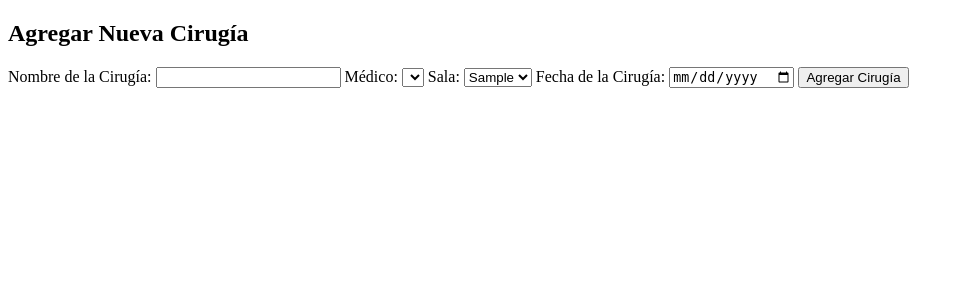
After one commit to Erickdes/hospital, a PHP site: page /frontend/views/agregar_cirugia.php in a window 1280 px wide. The commit adds this page. Shown: the top 300 px of the page, without its empty margins (0-964 px from the left). Run offline with PHP 8.4, Linux system fonts and the light colour scheme; tables that the repository leaves empty or names only in its code hold one stand-in row (values such as "Sample post"); lists and menus that the app fills with data are empty.

Commit message:
Tercer avance, permite modificar, cancelar y agregar cirugiias, que se muestran en la tabla

```diff
--- a/proyts_2/backend/config/db.php
+++ b/proyts_2/backend/config/db.php
@@ -1,6 +1,6 @@
 <?php
 $host = 'localhost:3308';
-$db = 'hospital_3';
+$db = 'hospital_1';
 $user = 'root';
 $pass = '';
 
--- /dev/null
+++ b/proyts_2/frontend/js/agregar_cirugia.js
@@ -0,0 +1,44 @@
+document.addEventListener("DOMContentLoaded", function () {
+    const form = document.getElementById('agregarCirugia');
+    if (!form) {
+        console.error("No se encontró el formulario agregarCirugia");
+        return;
+    }
+
+    form.addEventListener('submit', function(event) {
+        event.preventDefault();
+
+        let nombreCirugia = document.getElementById('nombre_cirugia').value;
+        let idMedico = document.getElementById('medico').value;
+        let idSala = document.getElementById('sala').value;
+        let fecha = document.getElementById('fecha').value;
+
+        if (!nombreCirugia || !idMedico || !idSala || !fecha) {
+            alert("Todos los campos son obligatorios.");
+            return;
+        }
+
+        // Crear el objeto FormData para enviar los datos
+        let formData = new FormData();
+        formData.append("nombre_cirugia", nombreCirugia);
+        formData.append("id_medico", idMedico);
+        formData.append("id_sala", idSala);
+        formData.append("fecha", fecha);
+
+        // Enviar la solicitud con método POST a través de fetch
+        fetch('../../backend/controllers/agregar_cirugia.php', {
+            method: 'POST',
+            body: formData
+        })
+        .then(response => response.json())
+        .then(data => {
+            if (data.success) {
+                alert("Cirugía agregada correctamente.");
+                window.location.href = '../../frontend/views/dashboard.php'; // Redirige al dashboard o a donde sea necesario
+            } else {
+                alert("Hubo un error: " + data.error);
+            }
+        })
+        .catch(error => console.error("Error en la solicitud:", error));
+    });
+});
--- /dev/null
+++ b/proyts_2/frontend/views/agregar_cirugia.php
@@ -0,0 +1,57 @@
+<?php
+include '../../backend/config/db.php';
+
+// Obtener lista de médicos
+$medicos = [];
+$stmt = $pdo->query("SELECT id, nombre FROM usuarios WHERE puesto = 'cirujano'");
+while ($row = $stmt->fetch(PDO::FETCH_ASSOC)) {
+    $medicos[] = $row;
+}
+
+// Obtener lista de salas
+$salas = [];
+$stmt = $pdo->query("SELECT id, numero FROM salas");
+while ($row = $stmt->fetch(PDO::FETCH_ASSOC)) {
+    $salas[] = $row;
+}
+?>
+
+<!DOCTYPE html>
+<html lang="es">
+<head>
+    <meta charset="UTF-8">
+    <meta name="viewport" content="width=device-width, initial-scale=1.0">
+    <title>Agregar Cirugía</title>
+</head>
+<body>
+
+<h2>Agregar Nueva Cirugía</h2>
+
+<form id="agregarCirugia">
+    <label for="nombre_cirugia">Nombre de la Cirugía:</label>
+    <input type="text" id="nombre_cirugia" name="nombre_cirugia" required>
+
+    <label for="medico">Médico:</label>
+    <select id="medico" name="medico" required>
+        <?php foreach ($medicos as $medico): ?>
+            <option value="<?= $medico['id'] ?>"><?= htmlspecialchars($medico['nombre']) ?></option>
+        <?php endforeach; ?>
+    </select>
+
+    <label for="sala">Sala:</label>
+    <select id="sala" name="sala" required>
+        <?php foreach ($salas as $sala): ?>
+            <option value="<?= $sala['id'] ?>"><?= htmlspecialchars($sala['numero']) ?></option>
+        <?php endforeach; ?>
+    </select>
+
+    <label for="fecha">Fecha de la Cirugía:</label>
+    <input type="date" id="fecha" name="fecha" required>
+
+    <button type="submit">Agregar Cirugía</button>
+</form>
+
+<script src="../js/agregar_cirugia.js"></script>
+
+</body>
+</html>
--- a/proyts_2/frontend/views/dashboard.php
+++ b/proyts_2/frontend/views/dashboard.php
@@ -26,7 +26,7 @@ if (!isset($_SESSION['usuario'])) {
     <nav>
         <ul>
             <li><a href="./tabla_cirugias.php">Ver Cirugías</a></li>
-            <?php if ($_SESSION['rol'] === 'admin') : ?>
+            <?php if ($_SESSION['rol'] === 'jefe_unidad') : ?>
                 <li><a href="./agregar_cirugia.php">Agregar Cirugía</a></li>
             <?php endif; ?>
             <li><a href="../../backend/controllers/logout.php">Cerrar Sesión</a></li>
```
Also changed, not shown: proyts_2/backend/controllers/agregar_cirugia.php (+22 -9 lines), proyts_2/frontend/js/agregarCirugia.js (deleted, +0 -22 lines).
